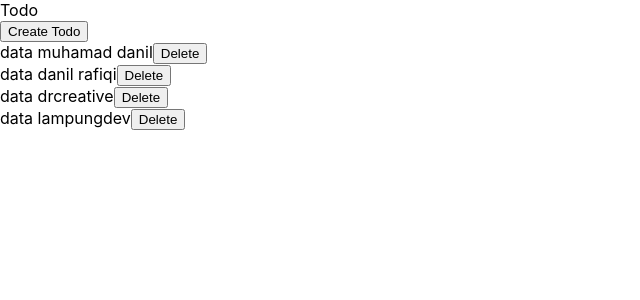
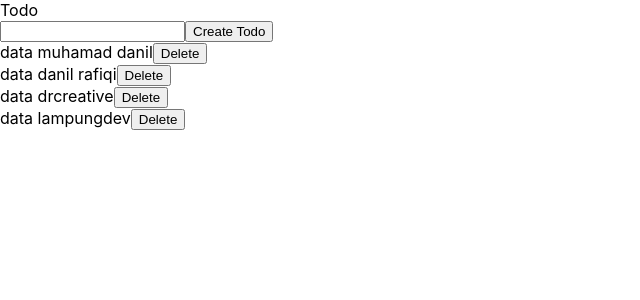
Before and after one commit to danilrafiqi/react-tutorial, a React (Create React App) app: page /todo in a window 1280 px wide. Shown: the top 300 px of the page, without its empty margins (0-640 px from the left). Built offline with nearby package versions, Linux system fonts and the light colour scheme.

Commit message:
video 39

```diff
--- a/src/containers/pages/todo/index.tsx
+++ b/src/containers/pages/todo/index.tsx
@@ -1,4 +1,4 @@
-import React from 'react';
+import React, { useState } from 'react';
 import { shallowEqual, useDispatch, useSelector } from 'react-redux';
 import { todoRootSelector } from '../../../config/redux/todo/selector';
 import * as action from '../../../config/redux/todo/action'
@@ -7,12 +7,20 @@ import * as action from '../../../config/redux/todo/action'
 const Todo = () => {
   const todoState = useSelector(todoRootSelector, shallowEqual)
   const dispatch = useDispatch()
+  const [todo, setTodo] = useState<string>('')
 
   return (
     <div>
       <div>Todo</div>
+      <input type="text" name="todo" id="todo"
+        onChange={(e) => {
+          setTodo(e.target.value)
+        }}
+        value={todo}
+      />
       <button onClick={() => {
-        dispatch(action.todoAdd("mdanil"))
+        dispatch(action.todoAdd(todo))
+        setTodo('')
       }}>
         Create Todo
       </button>
```
